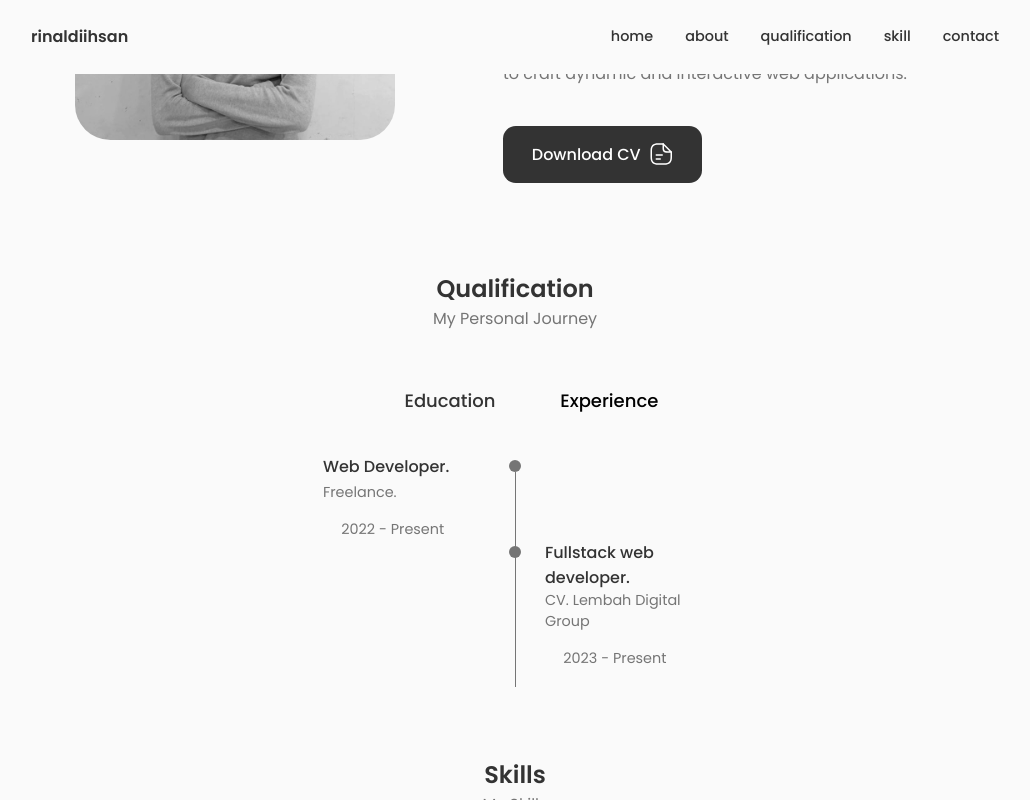
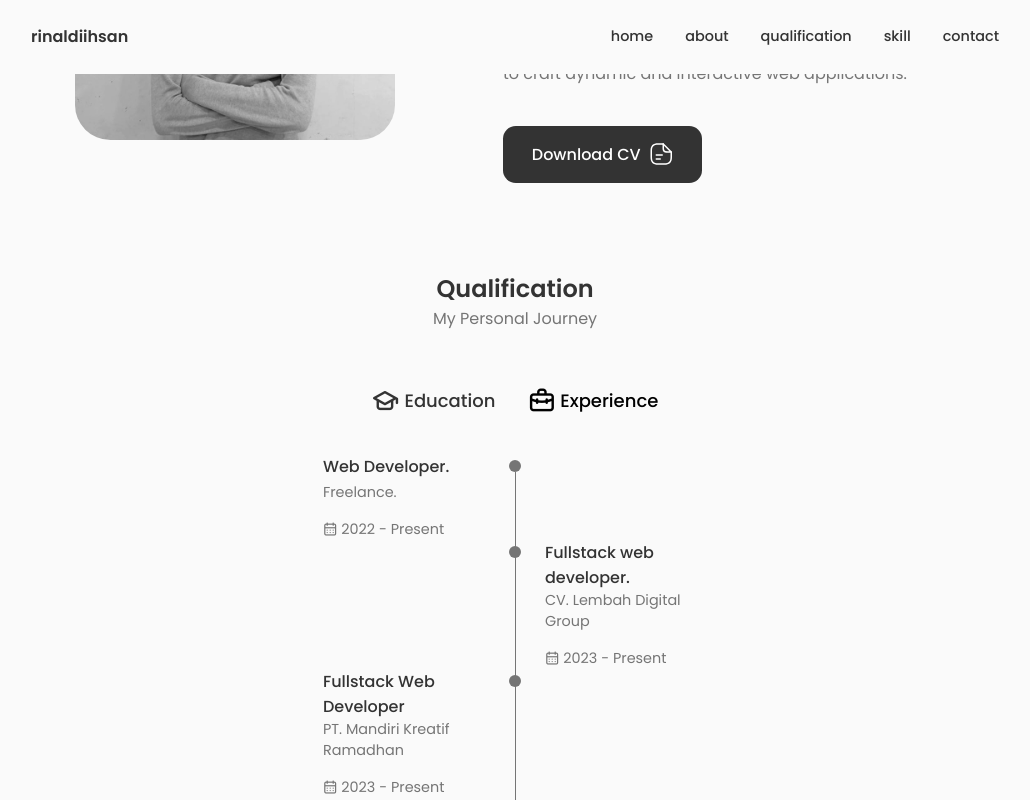
Before and after one commit to rinaldiihsan/portfolio, a React (Vite) app: page / in a window 1280 px wide. Both pictures are taken after a click on the element "Experience". Shown: the part 997-1797 px from the top of the page, without its empty margins (125-1155 px from the left). Built offline with nearby package versions, Linux system fonts and the light colour scheme.

Commit message:
update qualification

```diff
--- a/src/components/qualification/Qualification.jsx
+++ b/src/components/qualification/Qualification.jsx
@@ -88,6 +88,20 @@ const Qualification = () => {
                 </div>
               </div>
             </div>
+            <div className="qualification__data">
+              <div>
+                <h3 className="qualification__title">Fullstack Web Developer</h3>
+                <span className="qualification__subtitle">PT. Mandiri Kreatif Ramadhan</span>
+                <div className="qualification__calendar">
+                  <i className="uil uil-calendar-alt"></i> 2023 - Present
+                </div>
+              </div>
+
+              <div>
+                <span className="qualification__rounder"></span>
+                <span className="qualification__line"></span>
+              </div>
+            </div>
           </div>
         </div>
       </div>
```
